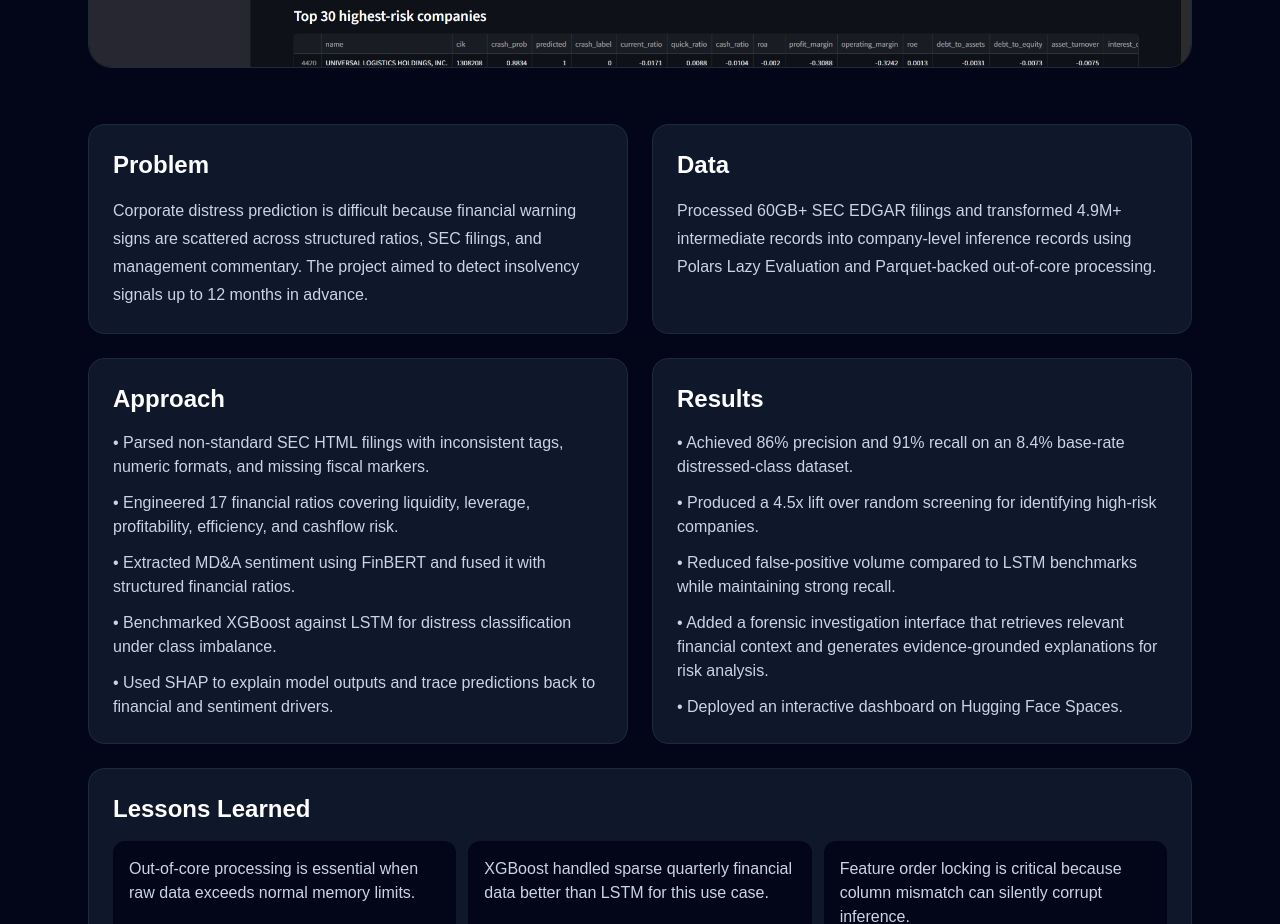
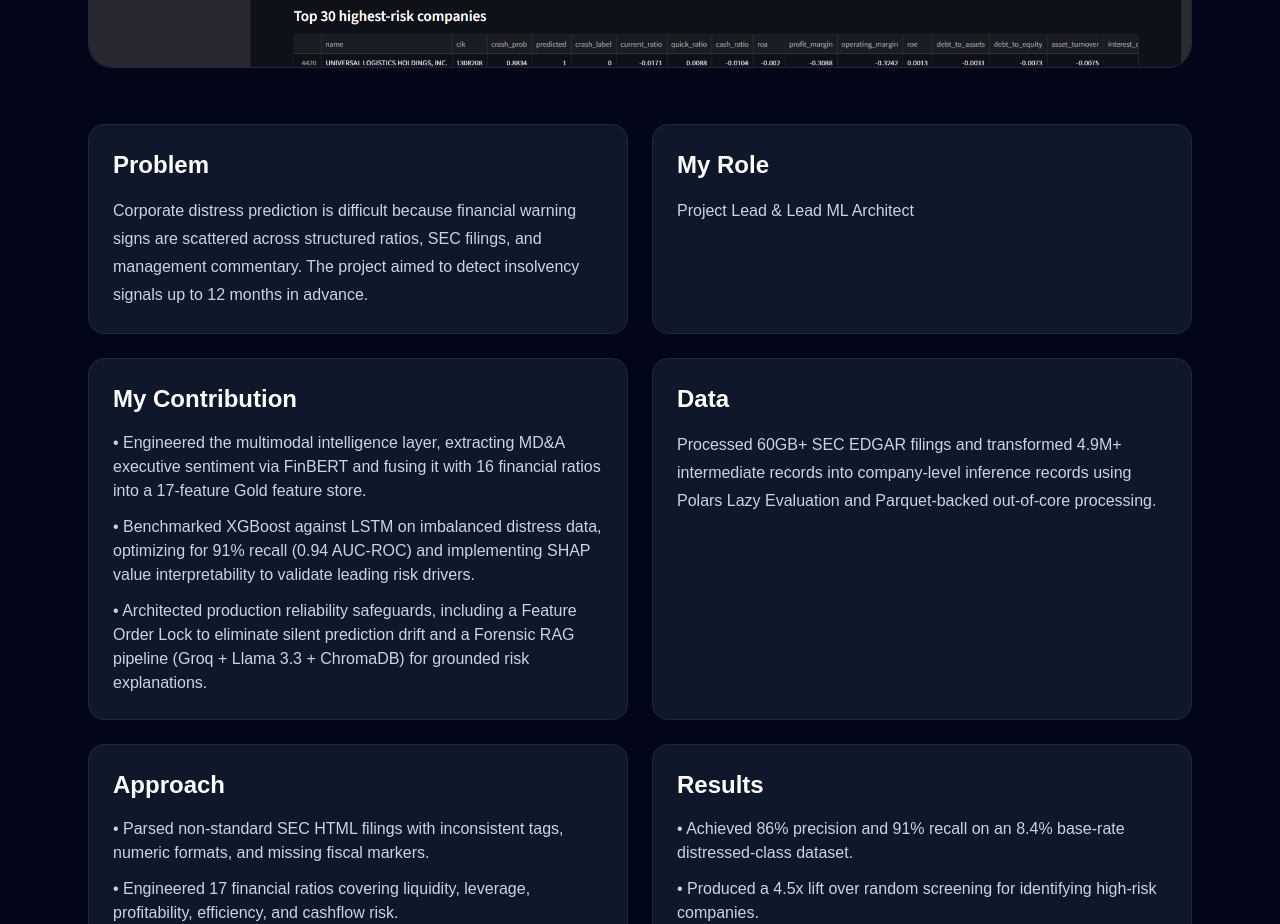
Before and after one commit to Subrat-2003/subrat-portfolio, a Next.js app: page /projects/fdews in a window 1280 px wide. Shown: the part 980-1904 px from the top of the page. Built offline with nearby package versions, Linux system fonts and the light colour scheme.

Commit message:
Add My Role and My Contribution sections

```diff
--- a/app/projects/[slug]/page.tsx
+++ b/app/projects/[slug]/page.tsx
@@ -113,6 +113,27 @@ export default async function ProjectDetailPage({ params }: ProjectPageProps) {
           <p className="mt-4 leading-7 text-slate-300">{project.caseStudy.problem}</p>
         </div>
 
+      {project.caseStudy.myRole && (
+          <div className="rounded-2xl border border-slate-800 bg-slate-900 p-6">
+            <h2 className="text-2xl font-bold">My Role</h2>
+            <p className="mt-4 leading-7 text-slate-300">
+              {project.caseStudy.myRole}
+              </p>
+          </div>
+      )}
+
+      {project.caseStudy.myContribution && (
+          <div className="rounded-2xl border border-slate-800 bg-slate-900 p-6">
+            <h2 className="text-2xl font-bold">My Contribution</h2>
+
+            <ul className="mt-4 space-y-3 text-slate-300">
+              {project.caseStudy.myContribution.map((item) => (
+                   <li key={item}>• {item}</li>
+            ))}
+               </ul>
+             </div>
+      )}
+
         <div className="rounded-2xl border border-slate-800 bg-slate-900 p-6">
           <h2 className="text-2xl font-bold">Data</h2>
           <p className="mt-4 leading-7 text-slate-300">{project.caseStudy.data}</p>
```
